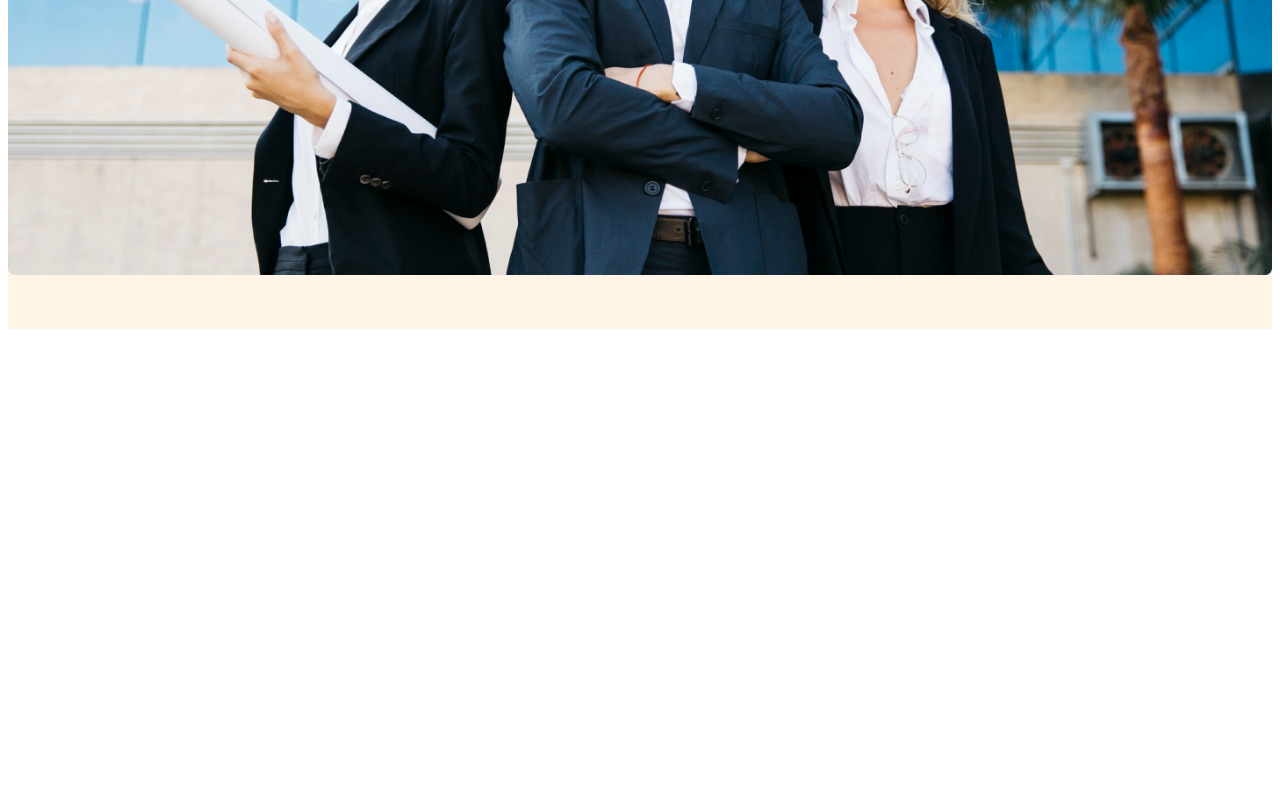
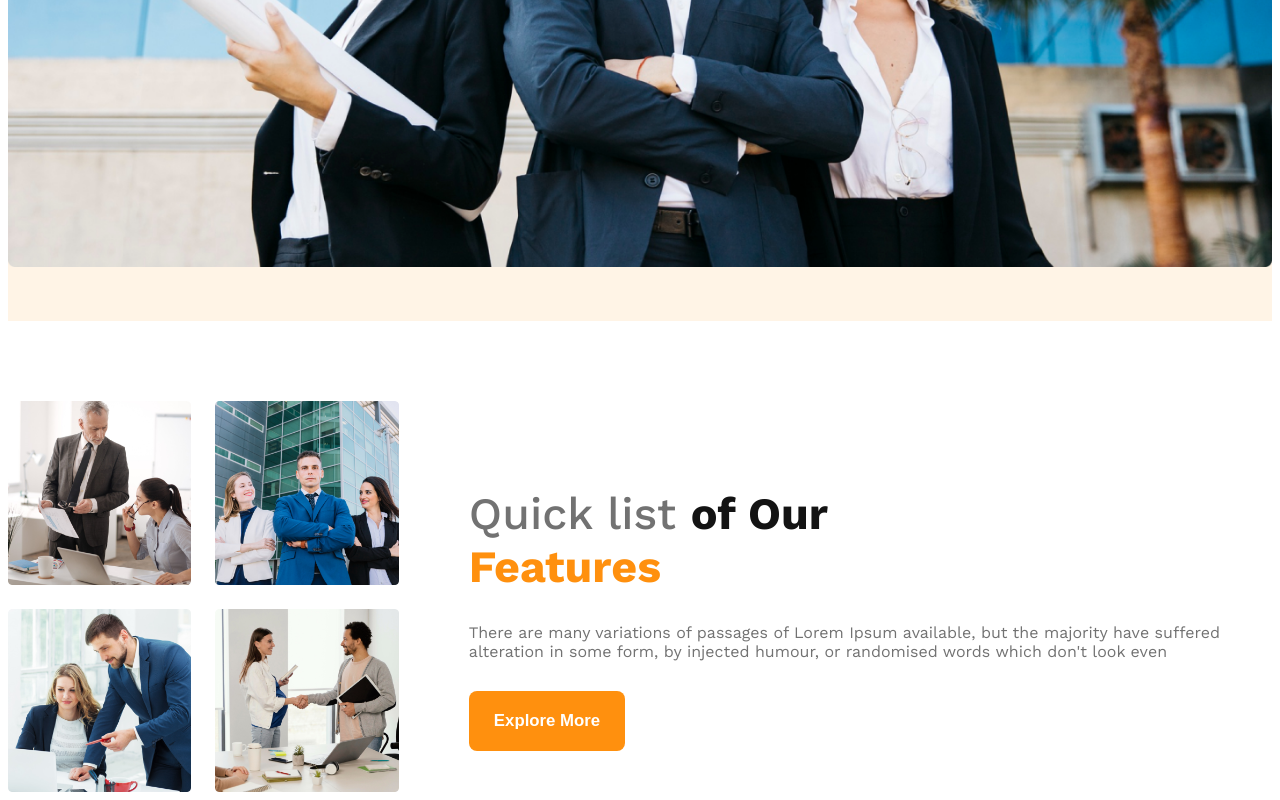
Before and after one commit to atikhassan64/g3-architect-website, a plain HTML site: page index.html in a window 1280 px wide. Shown: the part 910-1710 px from the top of the page. Before the commit the page ends 1247 px from the top, so only its background shows below. Drawn offline with nearby package versions, Linux system fonts and the light colour scheme.

Commit message:
added the main team section

```diff
--- a/index.html
+++ b/index.html
@@ -27,7 +27,19 @@
         </div>
     </header>
     <main>
-
+        <section class="team-container">
+            <div class="team-section">
+            <img src="images/team1.png" alt="">
+            <img src="images/team2.png" alt="">
+            <img src="images/team3.png" alt="">
+            <img src="images/team4.png" alt="">
+        </div>
+        <div class="team-contant">
+            <h3 class="team-contant-title"> <span class="quick-text">Quick list </span> <span class="of-our-text">of Our</span><br>Features</h3>
+            <p class="team-contant-discription text-light-gray">There are many variations of passages of Lorem Ipsum available, but the majority have suffered alteration in some form, by injected humour, or randomised words which don't look even</p>
+            <button class="btn-primary">Explore More</button>
+        </div>
+        </section>
     </main>
     <footer>
 
--- a/styles/architects.css
+++ b/styles/architects.css
@@ -9,6 +9,11 @@
 }
 
 /* Shared styles */
+main{
+    max-width: 1440px;
+    margin: 0 auto;
+}
+
 .display-flex{
     display: flex;
 }
@@ -32,7 +37,7 @@
 .btn-primary{
     background-color: #FF900E;
     font-weight: 600;
-    font-size: 1.5rem;
+    font-size: 1.05rem;
     color: white;
     padding: 20px 25px;
     border-radius: 8px;
@@ -87,3 +92,67 @@
     margin-bottom: 50px;
     width: 100%;
 }
+
+/* main related styles */
+
+.team-container{
+    display: flex;
+    justify-content: space-between;
+    gap: 70px;
+    padding-top: 80px;
+    align-items: center;
+}
+
+.team-section{
+    display: grid;
+    grid-template-columns: repeat(2, 1fr);
+    gap: 24px;
+}
+
+.team-section img{
+    width: 100%;
+}
+.team-contant-title{
+    font-size: 2.8rem;
+    font-weight: 700;
+    color: #FF900E;
+    /* margin: 0; */
+    margin-bottom: 30px;
+}
+.quick-text{
+    /* font-size: 2.8rem; */
+    font-weight: 500;
+    color: #727272;
+}
+
+.of-our-text{
+    /* font-size: 2.8rem; */
+    font-weight: 700;
+    color: #131313;
+}
+
+.team-contant-discription{
+    margin-bottom: 30px;
+}
+
+/* small size responsive styles */
+@media screen and (max-width: 576px) {
+    .navbar,
+    .team-container,
+    .nav-link{
+        flex-direction: column;
+    }
+    .team-section{
+        grid-template-columns: none;
+    }
+    .team-contant{
+        text-align: center;
+    }
+}
+
+/* medium size responsive styles */
+@media screen and (min-width: 576px) and (max-width: 990px) {
+    .team-container{
+        flex-direction: column;
+    }
+}
```
